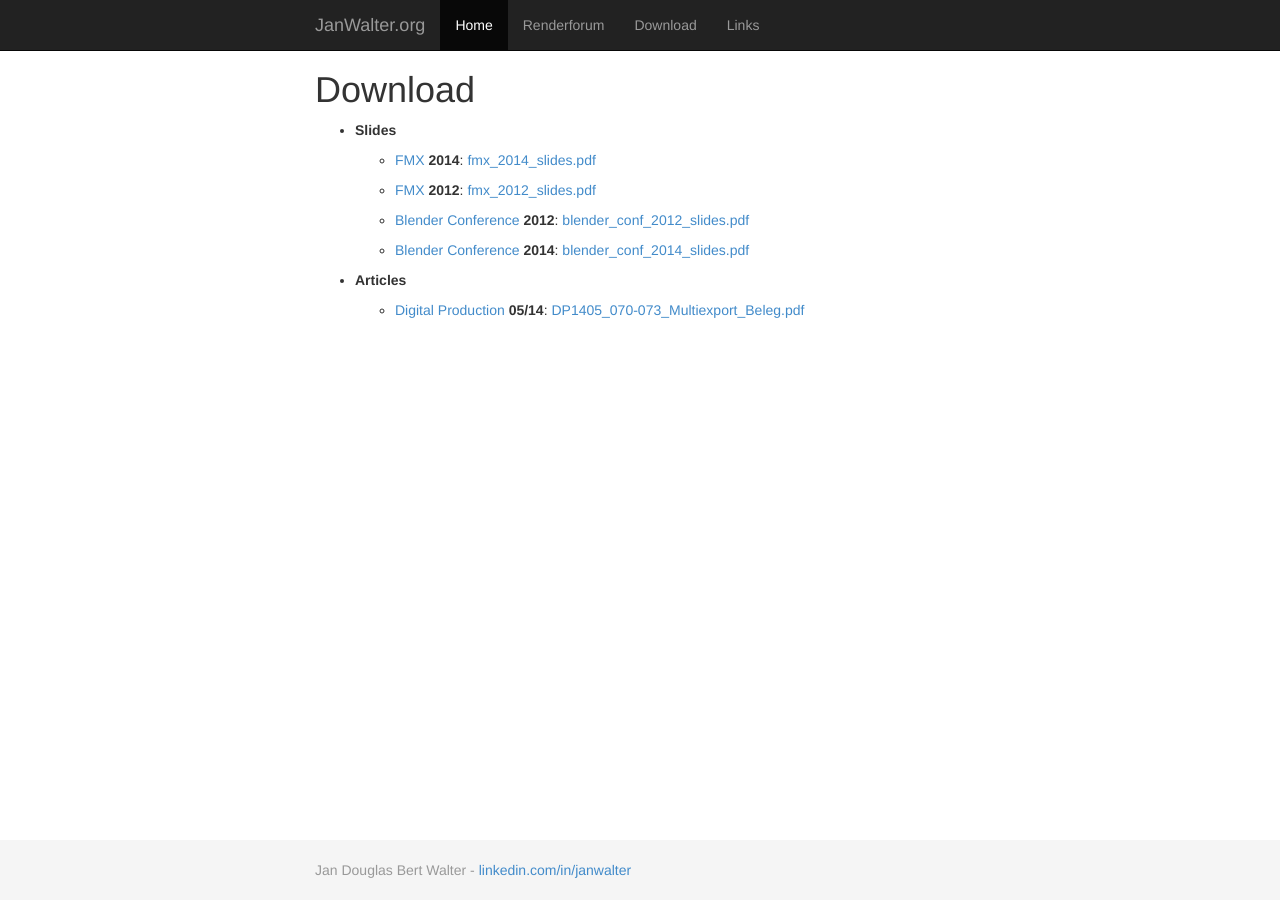
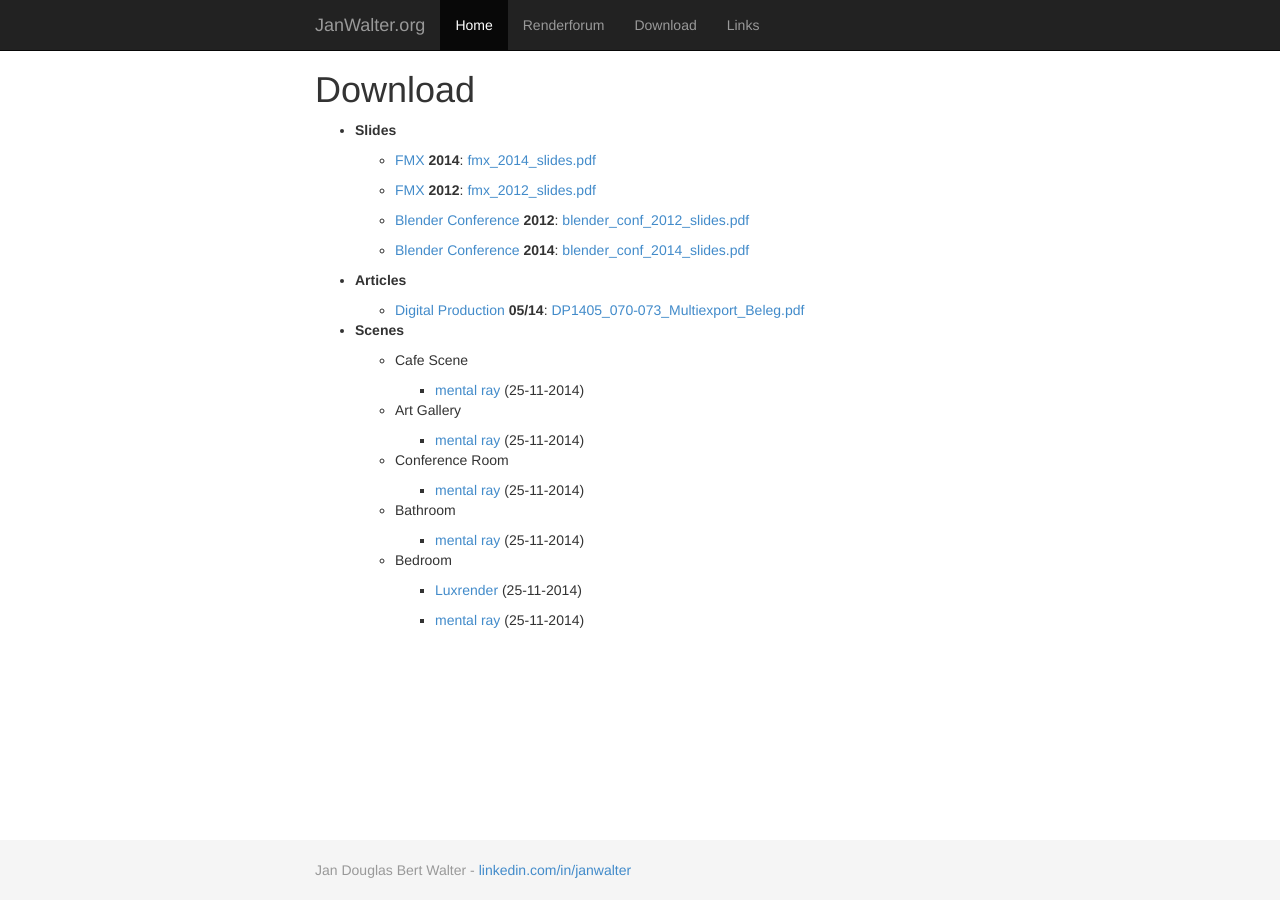
Before and after one commit to wahn/jan_walter_org, a Jekyll site: the page built from download/index.md, in a window 1280 px wide. Built offline with Jekyll 4.4.1, drawn with Linux system fonts in a browser that asks for light colours; Markdown is read by kramdown in place of the engine named in the settings.

Commit message:
Provide download section for scenes (because they get too big).

```diff
--- a/download/index.md
+++ b/download/index.md
@@ -22,3 +22,27 @@ Download
 
     - [Digital Production](http://www.digitalproduction.com) __05/14__:
       [DP1405\_070-073\_Multiexport\_Beleg.pdf](https://www.janwalter.org/Publications/DP1405_070-073_Multiexport_Beleg.pdf)
+
+* __Scenes__
+
+    - Cafe Scene
+
+        + [mental ray](https://www.janwalter.org/Download/Scenes/cafe_scene_mi.tar.gz) (25-11-2014)
+
+    - Art Gallery
+
+        + [mental ray](https://www.janwalter.org/Download/Scenes/art_gallery_mi.tar.gz) (25-11-2014)
+
+    - Conference Room
+
+        + [mental ray](https://www.janwalter.org/Download/Scenes/conference_room_mi.tar.gz) (25-11-2014)
+
+    - Bathroom
+
+        + [mental ray](https://www.janwalter.org/Download/Scenes/bathroom_mi.tar.gz) (25-11-2014)
+
+    - Bedroom
+
+        + [Luxrender](https://www.janwalter.org/Download/Scenes/bedroom_lxs.tar.gz) (25-11-2014)
+
+        + [mental ray](https://www.janwalter.org/Download/Scenes/bedroom_mi.tar.gz) (25-11-2014)
```
